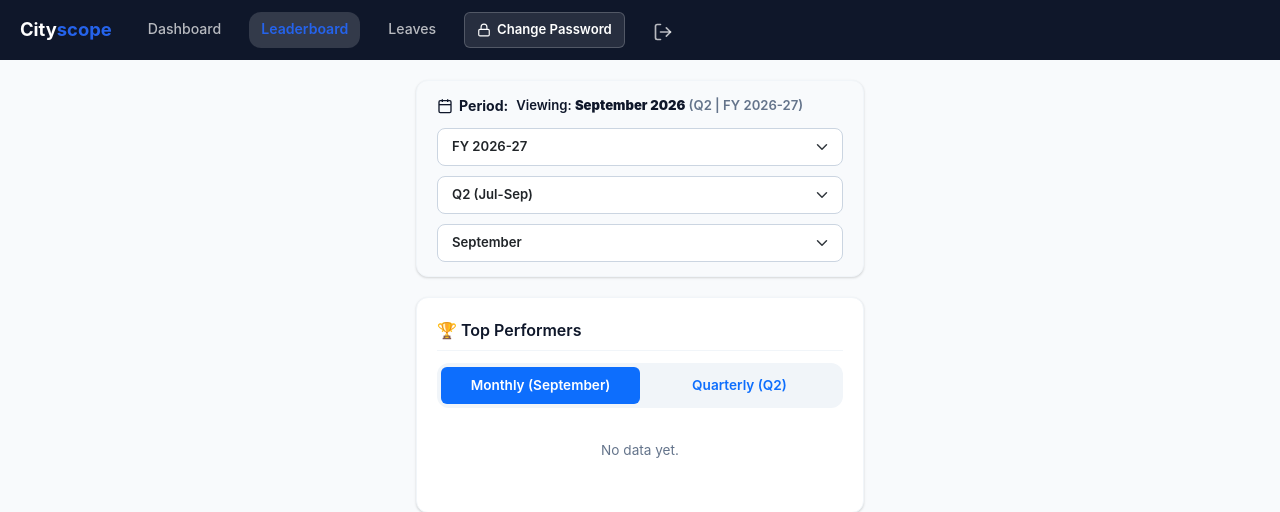
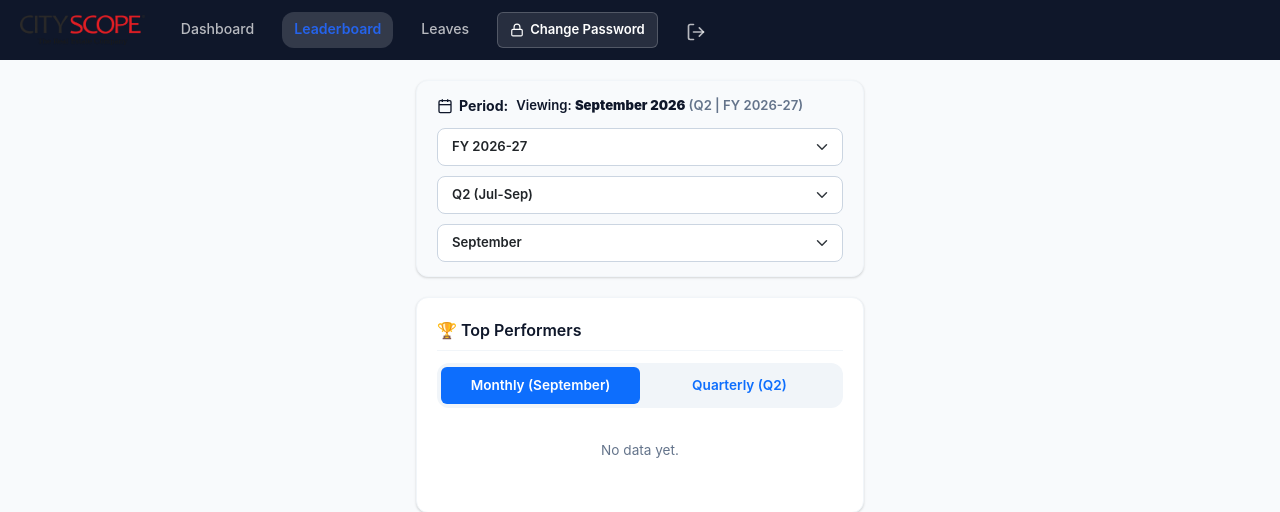
Before and after one commit to vaibhavs2711/AccountsCS, a Flask app: page /employee/leaderboard in a window 1280 px wide. Shown: the top 512 px of the page. Run offline with Flask 3, Linux system fonts and the light colour scheme; the visitor is signed in with stand-in values (Sample User, id 1); tables that the repository leaves empty or names only in its code hold one stand-in row (values such as "Sample post"); some libraries are stand-ins or nearby versions.

Commit message:
Replace Cityscope text with logo

```diff
--- a/templates/admin/base.html
+++ b/templates/admin/base.html
@@ -9,7 +9,9 @@
 <div class="sidebar" id="sidebar">
     <div class="brand-header" style="display: flex; align-items: center; justify-content: space-between; padding: 24px 16px 4px;">
         <div>
-            <div class="brand" style="padding:0; font-size: 1.2rem;">City<span style="color:#d4af37;">scope</span></div>
+            <div class="brand" style="padding:0; display:flex; align-items:center;">
+                <img src="{{ url_for('static', filename='images/logo.png') }}" alt="Cityscope Logo" style="height: 35px; object-fit: contain;">
+            </div>
             <div class="brand-sub" style="padding: 2px 0 0 0; font-size: 0.72rem;">Admin Panel</div>
         </div>
         <button type="button" class="sidebar-desktop-toggle" onclick="toggleDesktopSidebar()" title="Collapse Sidebar" style="background: rgba(255,255,255,0.1); border: none; color: rgba(255,255,255,0.7); border-radius: 6px; padding: 5px; cursor: pointer; display: flex; align-items: center; justify-content: center; transition: 0.2s;">
--- a/templates/employee/dashboard.html
+++ b/templates/employee/dashboard.html
@@ -5,7 +5,9 @@
 {% block body %}
 <!-- Top Nav -->
 <div class="topnav">
-    <div class="brand">City<span>scope</span></div>
+    <div class="brand" style="padding: 0; display: flex; align-items: center;">
+        <img src="{{ url_for('static', filename='images/logo.png') }}" alt="Cityscope Logo" style="height: 30px; object-fit: contain;">
+    </div>
     <div class="nav-links">
         <a href="{{ url_for('employee_dashboard') }}" class="{% if request.path == '/employee' %}active{% endif %}">Dashboard</a>
         <a href="{{ url_for('employee_leaderboard') }}" class="{% if request.path == '/employee/leaderboard' %}active{% endif %}">Leaderboard</a>
--- a/templates/employee/leaderboard.html
+++ b/templates/employee/leaderboard.html
@@ -5,7 +5,9 @@
 {% block body %}
 <!-- Top Nav -->
 <div class="topnav">
-    <div class="brand">City<span>scope</span></div>
+    <div class="brand" style="padding: 0; display: flex; align-items: center;">
+        <img src="{{ url_for('static', filename='images/logo.png') }}" alt="Cityscope Logo" style="height: 30px; object-fit: contain;">
+    </div>
     <div class="nav-links">
         <a href="{{ url_for('employee_dashboard') }}" class="{% if request.path == '/employee' %}active{% endif %}">Dashboard</a>
         <a href="{{ url_for('employee_leaderboard') }}" class="{% if request.path == '/employee/leaderboard' %}active{% endif %}">Leaderboard</a>
--- a/templates/employee/leaves.html
+++ b/templates/employee/leaves.html
@@ -5,7 +5,9 @@
 {% block body %}
 <!-- Top Nav -->
 <div class="topnav">
-    <div class="brand">City<span>scope</span></div>
+    <div class="brand" style="padding: 0; display: flex; align-items: center;">
+        <img src="{{ url_for('static', filename='images/logo.png') }}" alt="Cityscope Logo" style="height: 30px; object-fit: contain;">
+    </div>
     <div class="nav-links">
         <a href="{{ url_for('employee_dashboard') }}" class="{% if request.path == '/employee' %}active{% endif %}">Dashboard</a>
         <a href="{{ url_for('employee_leaderboard') }}" class="{% if request.path == '/employee/leaderboard' %}active{% endif %}">Leaderboard</a>
```
Also changed, not shown: static/images/logo.png (added).
